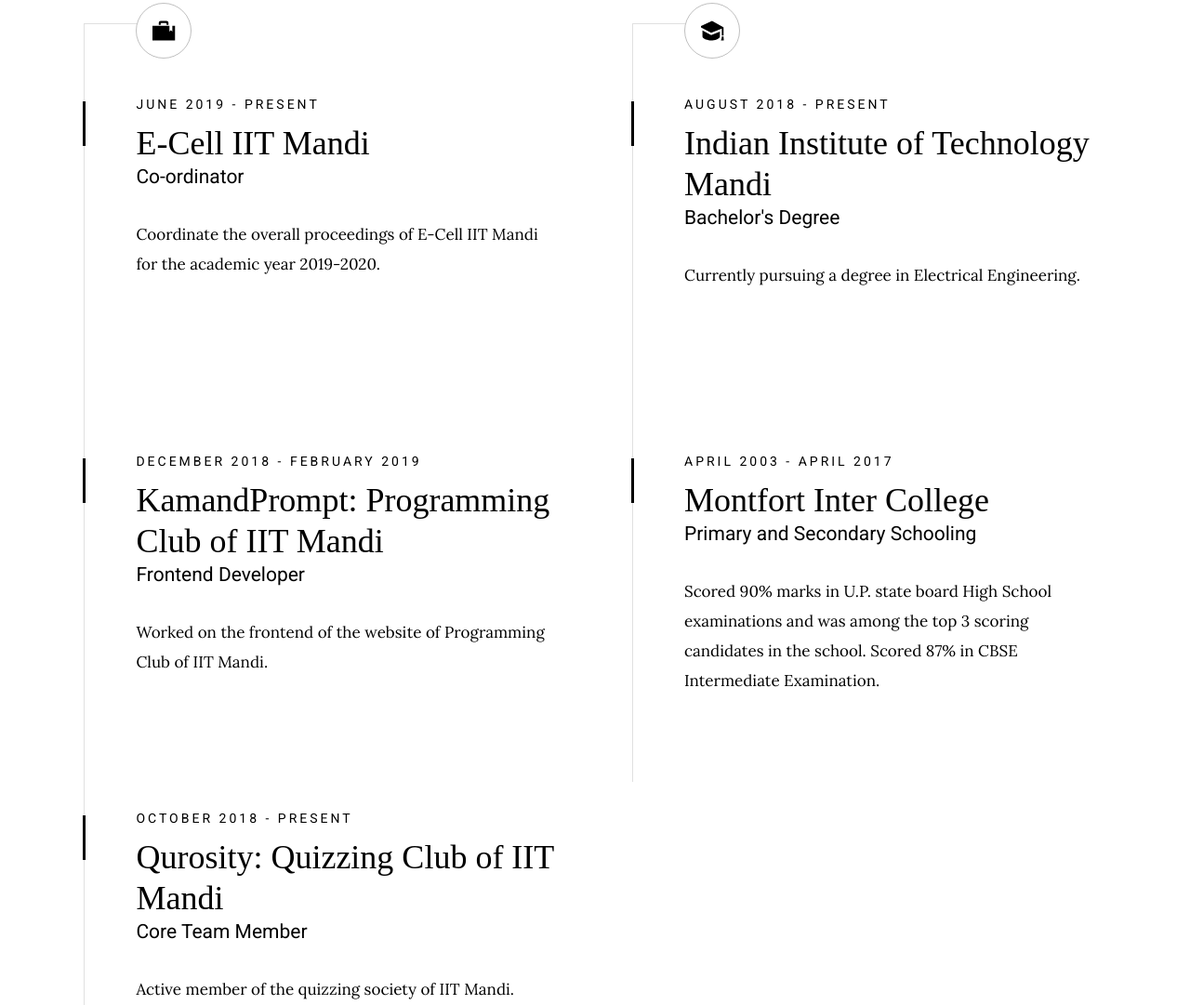
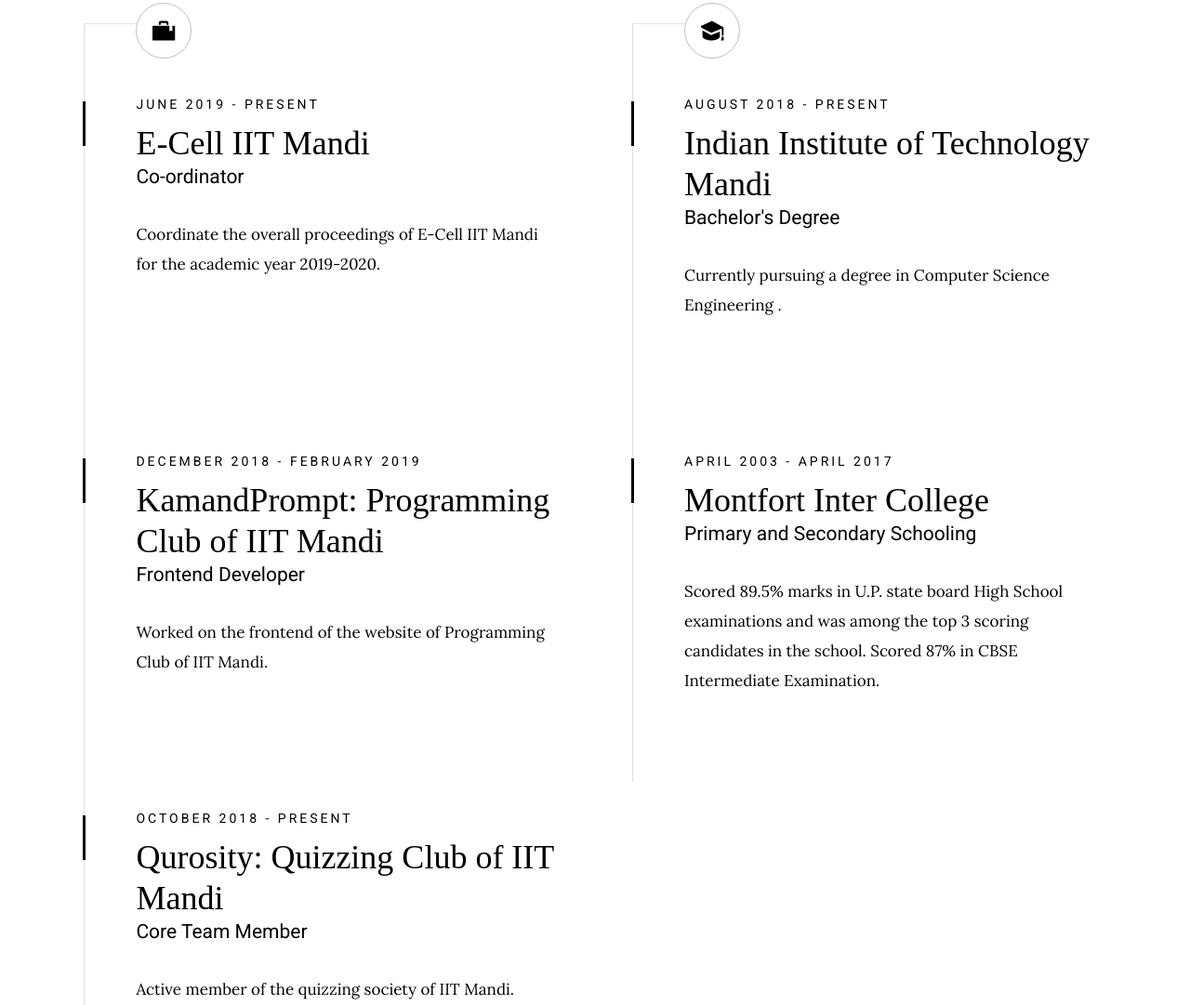
Before and after one commit to shashwat0003/prakharuniyal.github.io, a plain HTML site: page index.html in a window 1280 px wide. Shown: the part 1755-2836 px from the top of the page at 93% size. Drawn offline with Linux system fonts and the light colour scheme; a web font is replaced by a local one.

Commit message:
Update index.html

```diff
--- a/index.html
+++ b/index.html
@@ -5,7 +5,7 @@
     <!--- basic page needs
     ================================================== -->
     <meta charset="utf-8">
-    <title>Prakhar Uniyal | IIT Mandi</title>
+    <title>Prakhar Uniyal | CSE,IIT Mandi, India</title>
     <meta name="description" content="Prakhar Uniyal">
     <meta name="author" content="Prakhar Uniyal">
 
@@ -216,7 +216,7 @@
                                 <h5>Bachelor's Degree</h5>
                             </div>
                             <div class="timeline__desc">
-                                <p>Currently pursuing a degree in Electrical Engineering.</p>
+                                <p>Currently pursuing a degree in Computer Science Engineering .</p>
                             </div>
                         </div>
 
@@ -228,7 +228,7 @@
                                 <h5>Primary and Secondary Schooling</h5>
                             </div>
                             <div class="timeline__desc">
-                                <p>Scored 90% marks in U.P. state board High School examinations and was among the top 3 scoring candidates in the school. Scored 87% in CBSE Intermediate Examination.</p>
+                                <p>Scored 89.5% marks in U.P. state board High School examinations and was among the top 3 scoring candidates in the school. Scored 87% in CBSE Intermediate Examination.</p>
                             </div>
                         </div>
 
```
